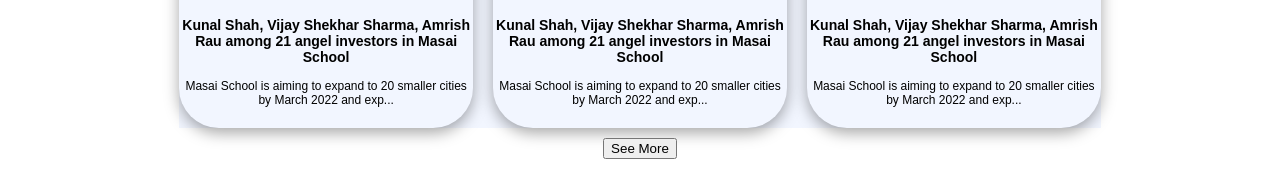
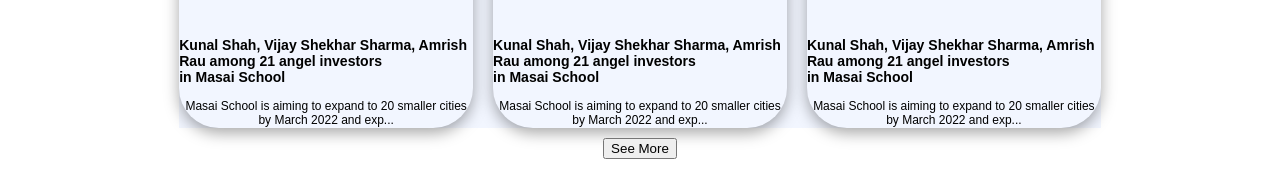
Before and after one commit to Niks-World/Restart, a plain HTML site: page firstClass/masaiInv.html in a window 1280 px wide. Shown: the part 450-646 px from the top of the page. Drawn offline with Linux system fonts and the light colour scheme.

Commit message:
masai about inv

```diff
--- a/firstClass/masaiInv.html
+++ b/firstClass/masaiInv.html
@@ -57,13 +57,21 @@
             /* place-items: center; */
             text-align: center;
         }
-        h3{
-            margin-top: 20px;
+        /* h3{
+
             text-align: center;
-        }
-        p{
+        } */
+       div > h3{
+        margin-top: 40px;
+        text-align: justify;
 
-        }
+       }
+
+       div > p{
+          margin-top: 10px;
+        text-align: justify;
+        text-align: inherit;
+       }
        #btn{
             border: none;
             justify-content: center;
@@ -80,6 +88,9 @@
             color: cadetblue;
 
         }
+        div > date{
+            text-align: start;
+        }
 </style>
 <body>
 
@@ -90,16 +101,16 @@
             <img src="https://masai-website-images.s3.ap-south-1.amazonaws.com/money_Control_c3e25f5ceb.png" height="300px" width="200px" alt="">
             <data style="color: blue;" value="text-align">26 Oct 2021</data>
             <h3>Kunal Shah, Vijay Shekhar Sharma,
-                Amrish Rau among 21 angel investors in
+                Amrish <br> Rau among 21 angel investors <br> in
                 Masai School</h3>
             <p>Masai School is aiming to expand to 20
                 smaller cities by March 2022 and exp...</p>
         </div>
         <div>
             <img src="https://masai-website-images.s3.ap-south-1.amazonaws.com/ET_3754cc10ec.png" height="300px" width="200px" alt="">
-            <data style="color: blue;" value="text-align">26 Oct 2021</data>
+            <data style="color: blue;" value="">26 Oct 2021</data>
             <h3>Kunal Shah, Vijay Shekhar Sharma,
-                Amrish Rau among 21 angel investors in
+                Amrish <br> Rau among 21 angel investors <br> in
                 Masai School</h3>
             <p>Masai School is aiming to expand to 20
                 smaller cities by March 2022 and exp...</p>
@@ -108,7 +119,7 @@
             <img src="https://masai-website-images.s3.ap-south-1.amazonaws.com/vccircle_6ef779c958.png"height="300px" width="200px" alt="">
             <data style="color: blue;" value="text-align">26 Oct 2021</data>
             <h3>Kunal Shah, Vijay Shekhar Sharma,
-                Amrish Rau among 21 angel investors in
+                Amrish <br> Rau among 21 angel investors <br> in
                 Masai School</h3>
             <p>Masai School is aiming to expand to 20
                 smaller cities by March 2022 and exp...</p>
```
